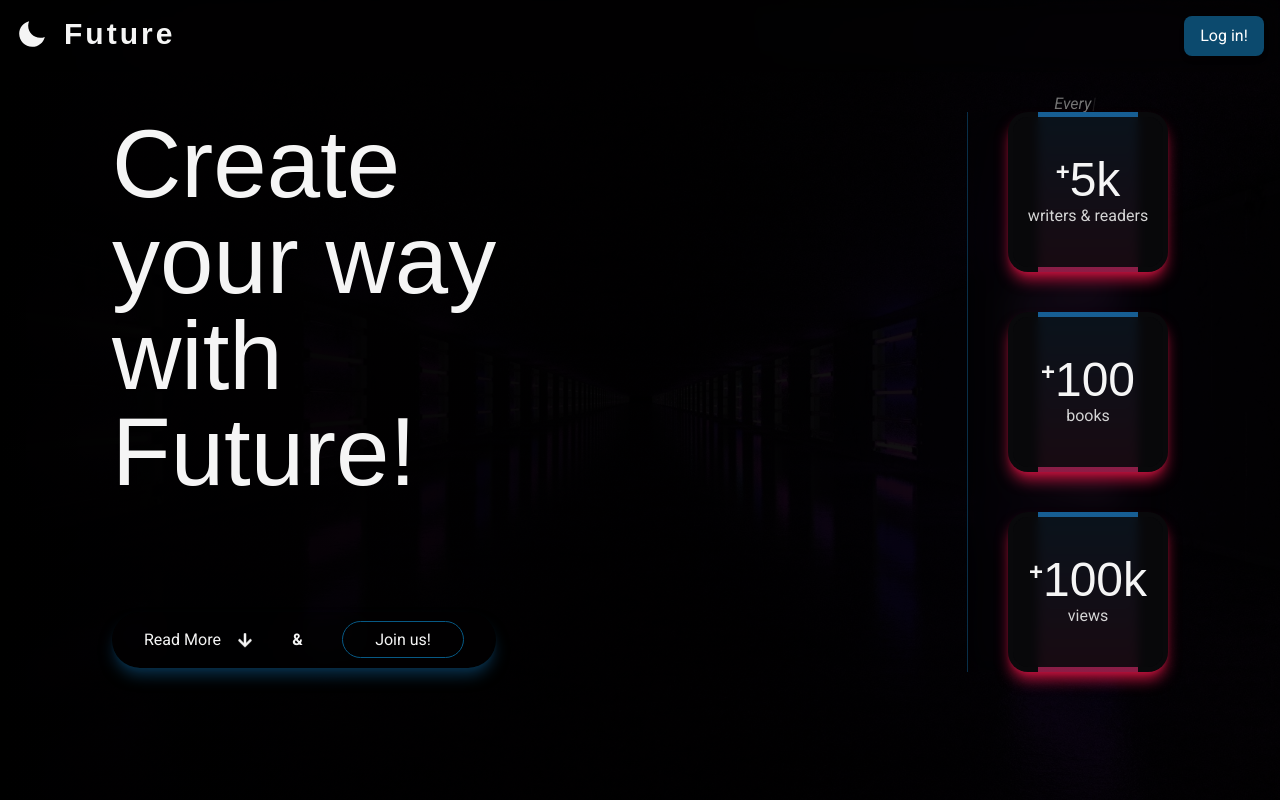
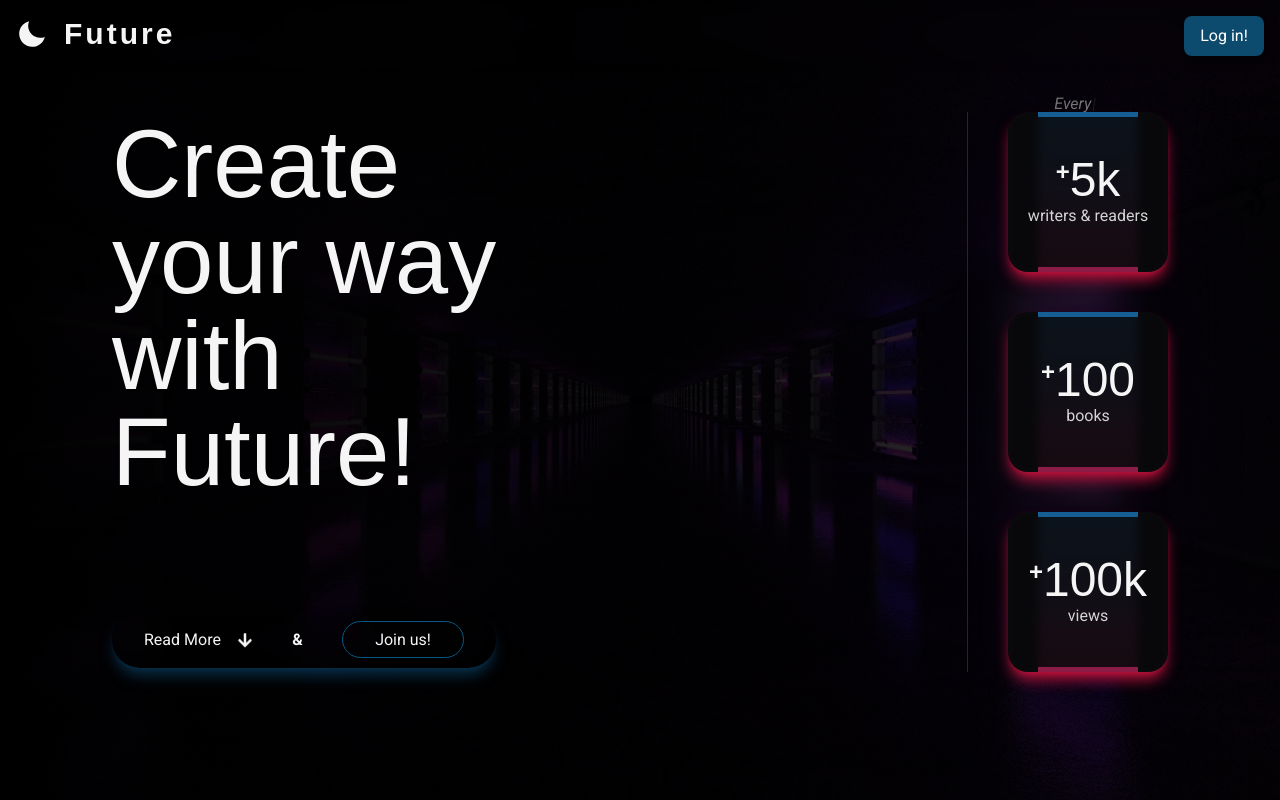
Before and after one commit to pawelek7k/future, a Next.js app: page / in a window 1280 px wide. Shown: the top 800 px of the page. Built offline with nearby package versions, Linux system fonts and the light colour scheme; a web font is replaced by a local one.

Commit message:
Update tailwind.config.ts

```diff
--- a/tailwind.config.ts
+++ b/tailwind.config.ts
@@ -15,7 +15,7 @@ const config: Config = {
         "hero-bg": "radial-gradient(18% 28% at 24% 50%, #09090b 7%, #073AFF00 100%),radial-gradient(18% 28% at 18% 71%, #09090b 6%, #073AFF00 100%),radial-gradient(70% 53% at 36% 76%, #09090b 0%, #073AFF00 100%),radial-gradient(42% 53% at 15% 94%, #09090b 7%, #073AFF00 100%),radial-gradient(42% 53% at 34% 72%, #09090b 7%, #073AFF00 100%),radial-gradient(18% 28% at 35% 87%, #09090b 7%, #073AFF00 100%),radial-gradient(31% 43% at -17% 107%, #4c0519 1%, #073AFF00 100%),radial-gradient(21% 37% at 72% 23%, #09090b 1%, #073AFF00 100%),radial-gradient(35% 56% at 91% 74%, #082f49 1%, #073AFF00 100%),radial-gradient(74% 86% at 67% 38%, #09090b 18%, #073AFF00 100%),linear-gradient(326deg, #4C0519FF 90%, #09090b 100%);')",
         "home-img": "linear-gradient(to right, rgba(0, 0, 0, 0.4), rgba(0, 0, 0, 0.3)), url('/images/light-fantasy.jpg')",
         "dark-home-img": "url('/images/fantasy.jpg')",
-        'hero-img': "linear-gradient(to right, rgba(0, 0, 0, 1), rgba(0, 0, 0, .9)), url('/images/hero-bg.jpg')"
+        'hero-img': "linear-gradient(to right, rgba(0, 0, 0, 1), rgba(0, 0, 0, .8)), url('/images/hero-bg.jpg')"
       },
     },
     fontFamily: {
```
